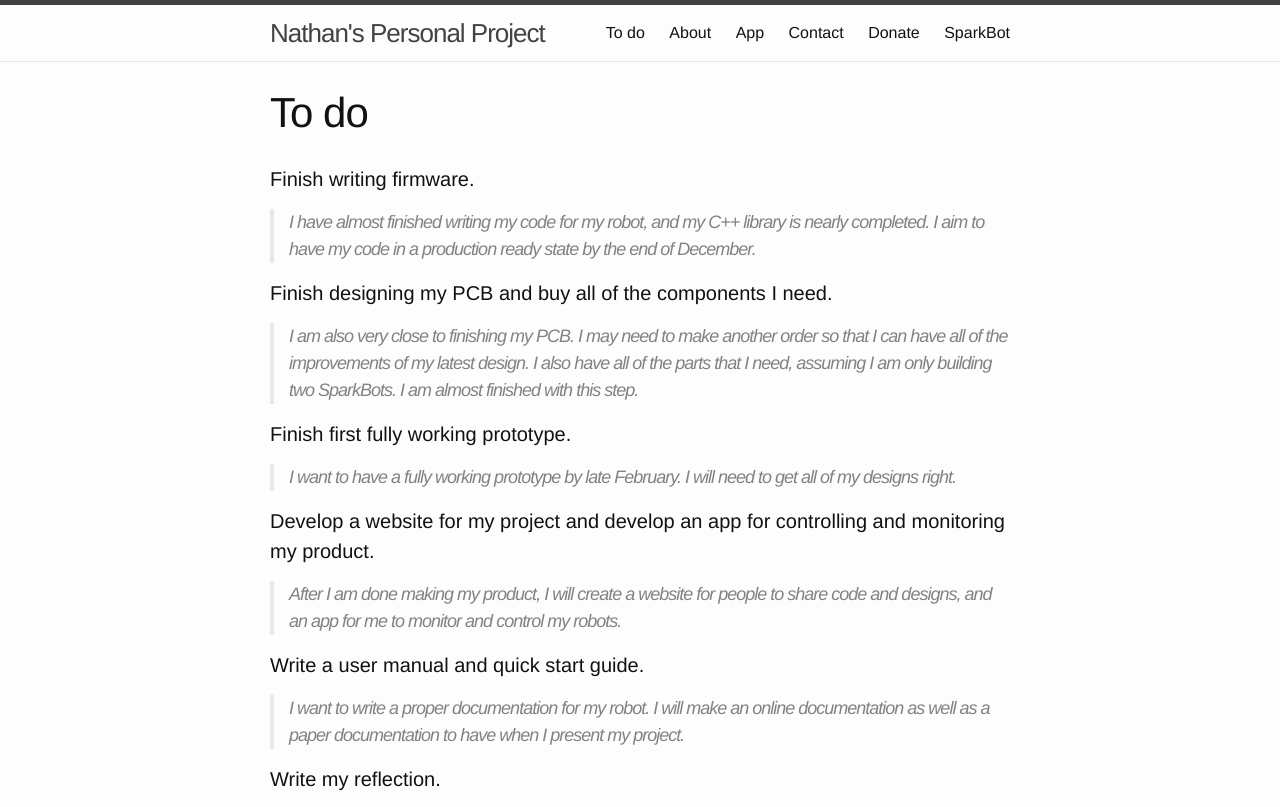
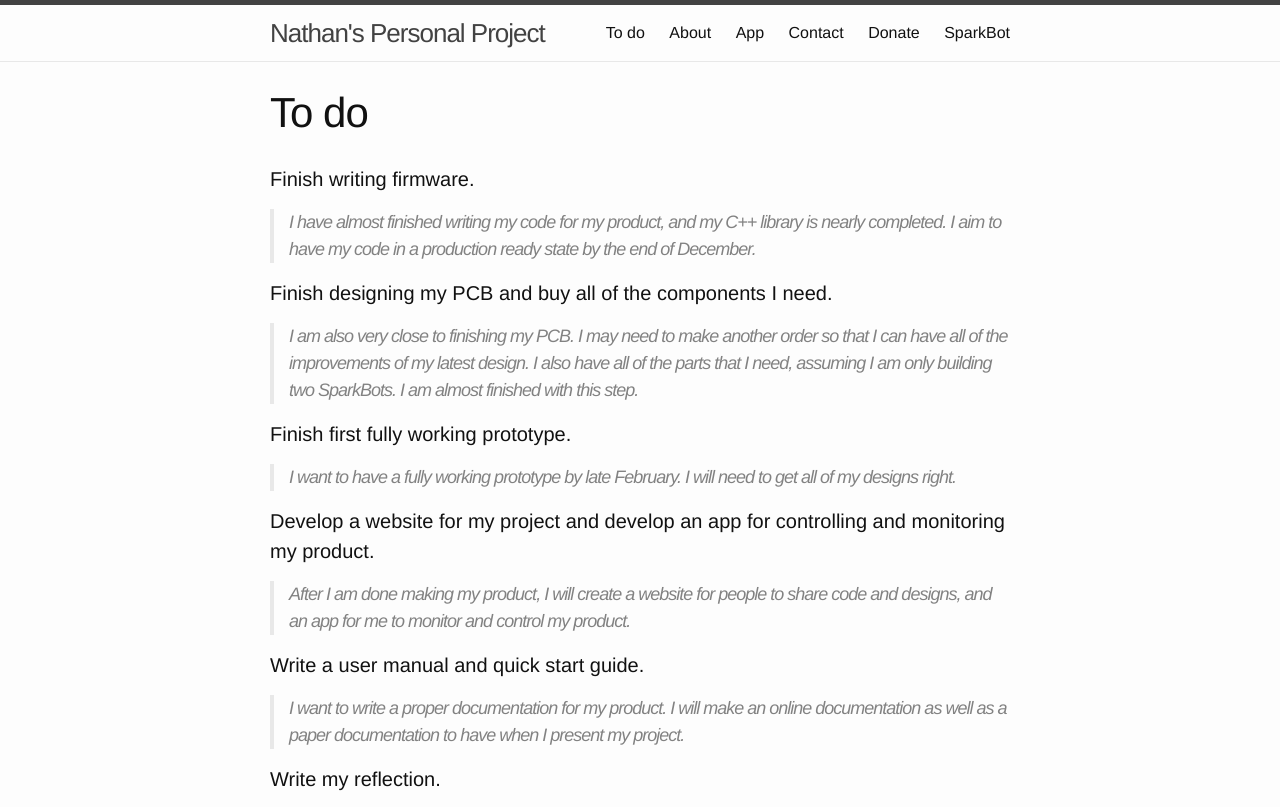
Before and after one commit to nrobinson2000/blog, a Jekyll site: the page built from pages/TODO.md, in a window 1280 px wide. Shown: the top 807 px of the page. Built offline with Jekyll 4.4.1, drawn with Linux system fonts in a browser that asks for light colours; Markdown is read by kramdown in place of the engine named in the settings.

Commit message:
at 12:56 of 09-03-2016

```diff
--- a/pages/TODO.md
+++ b/pages/TODO.md
@@ -4,7 +4,7 @@ title: To do
 permalink: /todo/
 ---
 #### Finish writing firmware.
->I have almost finished writing my code for my robot, and my C++ library is nearly completed.  I aim to have my code in a production ready state by the end of December.
+>I have almost finished writing my code for my product, and my C++ library is nearly completed.  I aim to have my code in a production ready state by the end of December.
 
 #### Finish designing my PCB and buy all of the components I need.
 >I am also very close to finishing my PCB.  I may need to make another order so that I can have all of the improvements of my latest design.  I also have all of the parts that I need, assuming I am only building two SparkBots.  I am almost finished with this step.
@@ -13,10 +13,10 @@ permalink: /todo/
 >I want to have a fully working prototype by late February.  I will need to get all of my designs right.
 
 #### Develop a website for my project and develop an app for controlling and monitoring my product.
->After I am done making my product, I will create a website for people to share code and designs, and an app for me to monitor and control my robots.
+>After I am done making my product, I will create a website for people to share code and designs, and an app for me to monitor and control my product.
 
 #### Write a user manual and quick start guide.
->I want to write a proper documentation for my robot.  I will make an online documentation as well as a paper documentation to have when I present my project.
+>I want to write a proper documentation for my product.  I will make an online documentation as well as a paper documentation to have when I present my project.
 
 #### Write my reflection.
 
```
